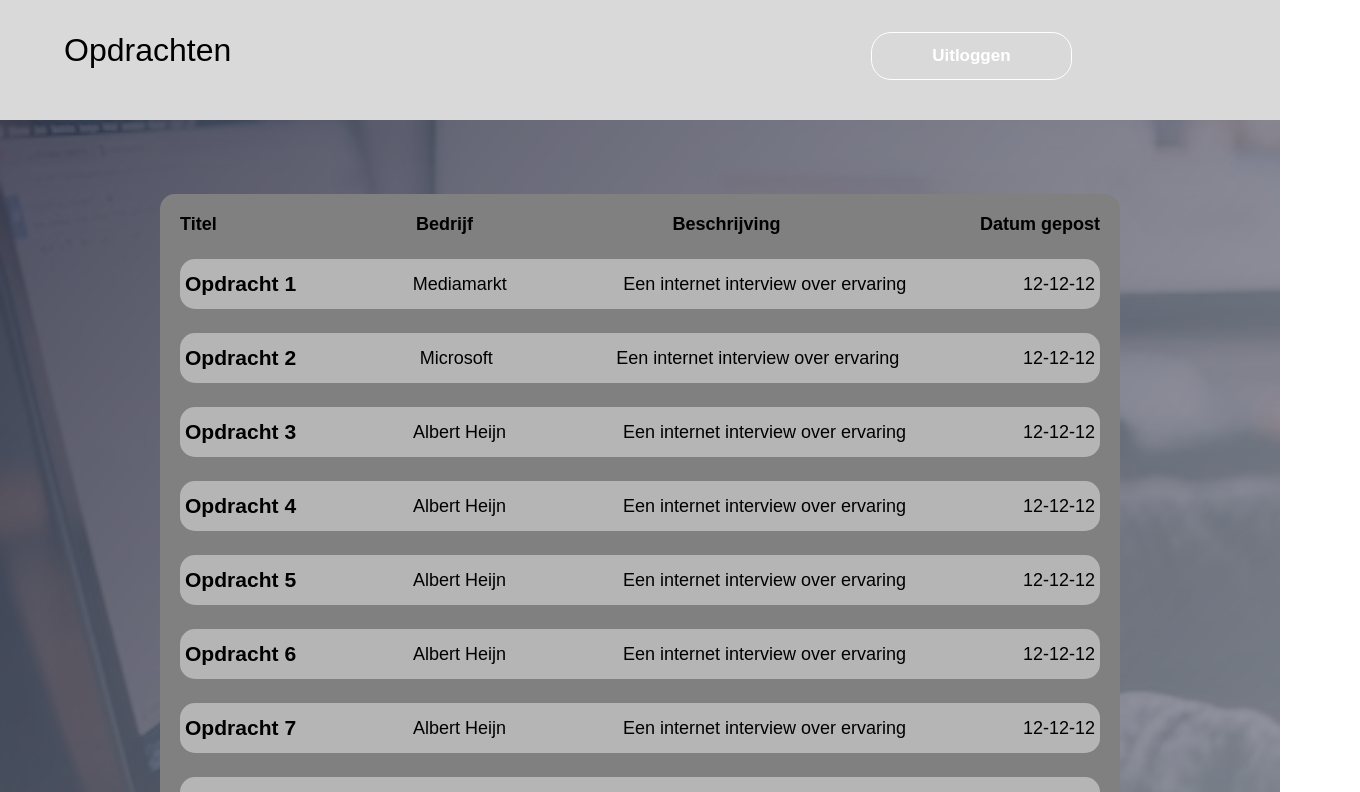
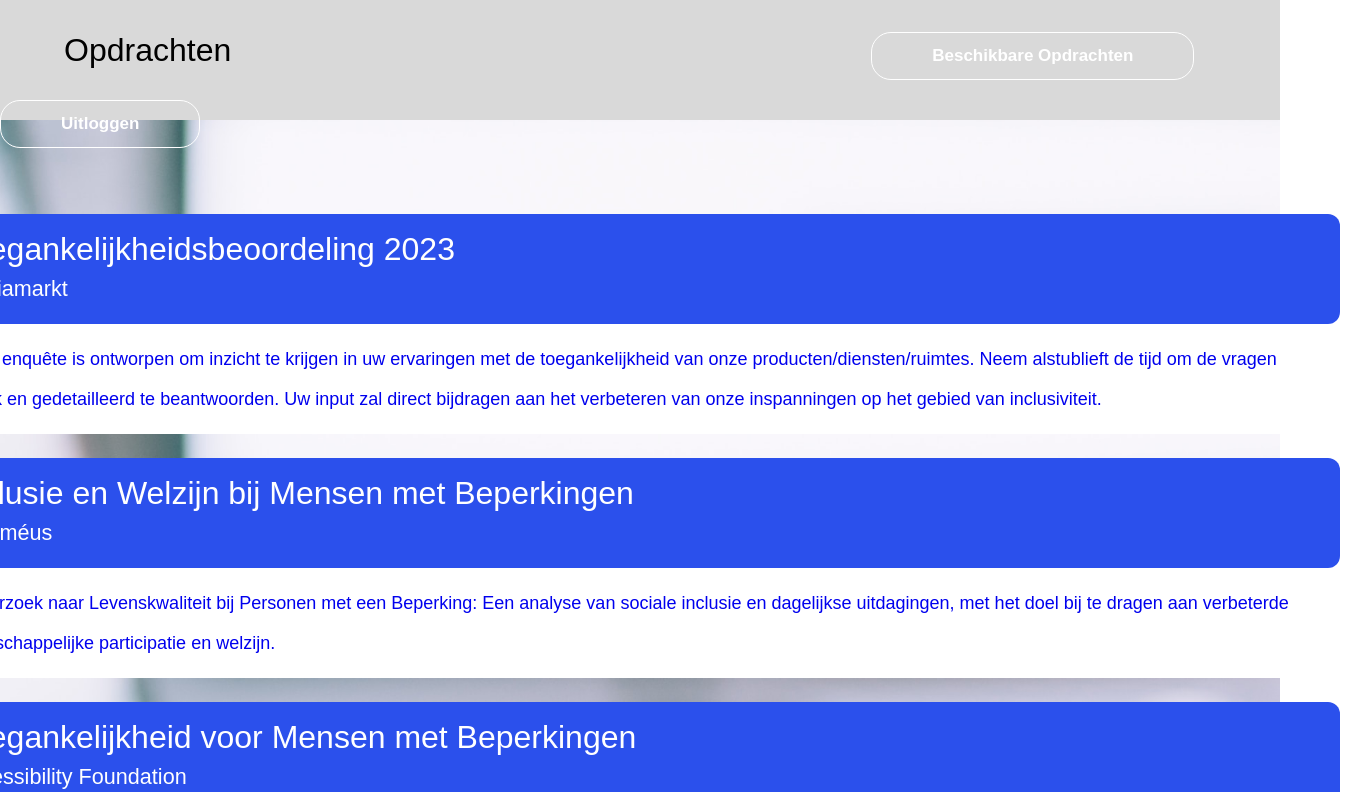
Before and after one commit to WesselMH/WDRP.3.i, a React (Create React App) app in the folder wpr-gr-i/: page /Opdrachten in a window 1280 px wide. Shown: the top 792 px of the page, 1360 px wide, since content can reach past the window. Built offline with nearby package versions, Linux system fonts and the light colour scheme; the HTML template or start-up script is replaced by a standard one.

Commit message:
Opdrachtpagina gemaakt volgens nieuw ontwerp

```diff
--- a/wpr-gr-i/src/Pages/OpdrachtenPagina.css
+++ b/wpr-gr-i/src/Pages/OpdrachtenPagina.css
@@ -10,35 +10,52 @@
     justify-content: center;
 }
 
-.listOpdracht {
+.listOpdrachten {
     padding: 20px;
-    width: 120vh;
-    margin: 40px;
+    width: 180vh;
+    margin: 50px;
+    height: fit-content;
+    list-style-type: none;
 }
 
-.listOpdrachtHeader {
-    display: flex;
-    flex-direction: row;
-    justify-content: space-between;
+.listOpdrachten a a, a:visited, a:hover, a:active {
+    text-decoration: none;
+    color: inherit;
+
 }
 
-.listOpdracht a {
+.opdracht {
+    background-color: rgb(255, 255, 255);
+    border-radius: 12px;
+    line-height: 40px;
+    margin-top: 24px;
+}
+
+.opdracht .opdrachtHeader {
+    background-color: #2B50EC;
+    border-radius: 12px;
+    color:rgb(255, 255, 255);
+    padding: 15px;
+}
+.opdracht .opdrachtHeader h3 {
+    font-size: xx-large;
+    font-weight: 100;
+}
+
+.opdracht .opdrachtHeader p {
+    font-size: larger;
+    font-weight: 100;
+}
+
+.opdracht .opdrachtBescrijving {
+    padding: 15px;
+}
+
+.opdracht a{
     text-decoration: none;
     color: rgb(0, 0, 0);
 }
 
-.listOpdracht li {
-    display: flex;
-    justify-content: space-between;
-    align-items: center;
-
-    background-color: rgb(181, 181, 181);
-    margin-top: 24px;
-    position: relative;
-    line-height: 40px;
-    border-radius: 15px;
-    padding: 5px;
-}
 .Titel {
     font-size: 32px;
 }
--- a/wpr-gr-i/src/Pages/OpdrachtenPagina.jsx
+++ b/wpr-gr-i/src/Pages/OpdrachtenPagina.jsx
@@ -1,33 +1,38 @@
 import React from "react";
 import "./OpdrachtenPagina.css";
-import background from "./backgroundWithGradient.png";
+import background from "../achtergrondfoto.jpg";
 import Header from "../Components/Header";
-import {Link} from 'react-router-dom'
+import { Link } from 'react-router-dom'
 
 const opdracht = [
-  { title: 'Opdracht 1', bedrijf: 'Mediamarkt', beschrijving: "Een internet interview over ervaring", datum: "12-12-12", id: 1 },
-  { title: 'Opdracht 2', bedrijf: 'Microsoft', beschrijving: "Een internet interview over ervaring", datum: "12-12-12", id: 2 },
-  { title: 'Opdracht 3', bedrijf: 'Albert Heijn', beschrijving: "Een internet interview over ervaring", datum: "12-12-12", id: 3 },
-  { title: 'Opdracht 4', bedrijf: 'Albert Heijn', beschrijving: "Een internet interview over ervaring", datum: "12-12-12", id: 4 },
+  { title: 'Toegankelijkheidsbeoordeling 2023', bedrijf: 'Mediamarkt', beschrijving: "Deze enquête is ontworpen om inzicht te krijgen in uw ervaringen met de toegankelijkheid van onze producten/diensten/ruimtes. Neem alstublieft de tijd om de vragen eerlijk en gedetailleerd te beantwoorden. Uw input zal direct bijdragen aan het verbeteren van onze inspanningen op het gebied van inclusiviteit.", datum: "12-12-12", id: 1 },
+  { title: 'Inclusie en Welzijn bij Mensen met Beperkingen', bedrijf: 'Bartiméus', beschrijving: "Onderzoek naar Levenskwaliteit bij Personen met een Beperking: Een analyse van sociale inclusie en dagelijkse uitdagingen, met het doel bij te dragen aan verbeterde maatschappelijke participatie en welzijn.", datum: "12-12-12", id: 2 },
+  { title: 'Toegankelijkheid voor Mensen met Beperkingen', bedrijf: 'Accessibility Foundation', beschrijving: "Studie naar Kwaliteit van Leven bij Mensen met Beperkingen: Een diepgaand onderzoek naar de dagelijkse hindernissen en mogelijkheden tot verbetering. Het doel is waardevolle inzichten te vergaren ter bevordering van levenskwaliteit en inclusie voor deze individuen.", datum: "12-12-12", id: 3 },
+  { title: 'Multimedia Toegankelijkheidsbeoordeling 2023', bedrijf: 'Albert Heijn', beschrijving: "Een internet interview om inzicht te krijgen in uw ervaringen met de toegankelijkheid van onze multimediacontent, platforms en services. ", datum: "12-12-12", id: 4 },
   { title: 'Opdracht 5', bedrijf: 'Albert Heijn', beschrijving: "Een internet interview over ervaring", datum: "12-12-12", id: 5 },
   { title: 'Opdracht 6', bedrijf: 'Albert Heijn', beschrijving: "Een internet interview over ervaring", datum: "12-12-12", id: 6 },
   { title: 'Opdracht 7', bedrijf: 'Albert Heijn', beschrijving: "Een internet interview over ervaring", datum: "12-12-12", id: 7 },
   { title: 'Opdracht 8', bedrijf: 'Albert Heijn', beschrijving: "Een internet interview over ervaring", datum: "12-12-12", id: 8 }
-
 ];
 
 const listOpdrachten = opdracht.map((opdracht) => (
-  <Link to={opdracht.href}>
+  <Link to={opdracht.href} style={{ textDecoration: 'none' }}>
+    <div className="opdracht">
       <li key={opdracht.id}>
+        <div className="opdrachtHeader">
           <h3>{opdracht.title}</h3>
           <p>{opdracht.bedrijf}</p>
+        </div>
+        <div className="opdrachtBescrijving">
           <p>{opdracht.beschrijving}</p>
-      <p>{opdracht.datum}</p>
+        </div>
       </li>
+    </div>
   </Link>
 ));
 
 let buttons = [
+  { Naam: "Beschikbare Opdrachten", href: "/" },
   { Naam: "Uitloggen", href: "/" },
 ];
 
@@ -35,16 +40,12 @@ function OpdrachtenPagina() {
   return (
     <div>
       <Header Titel={"Opdrachten"} Knoppen={buttons} />
+      <div>
         <div className="OpdrachtenPagina" style={{ backgroundImage: `url(${background})` }}>
-        <ul className="listOpdracht">
-          <div className="listOpdrachtHeader">
-            <strong>Titel</strong>
-            <strong>Bedrijf</strong>
-            <strong>Beschrijving</strong>
-            <strong>Datum gepost</strong>
-          </div>
+          <ul className="listOpdrachten">
             {listOpdrachten}
           </ul>
+        </div>
       </div>
     </div>
   );
```
Lines whose indentation alone changed are shown as unchanged.
